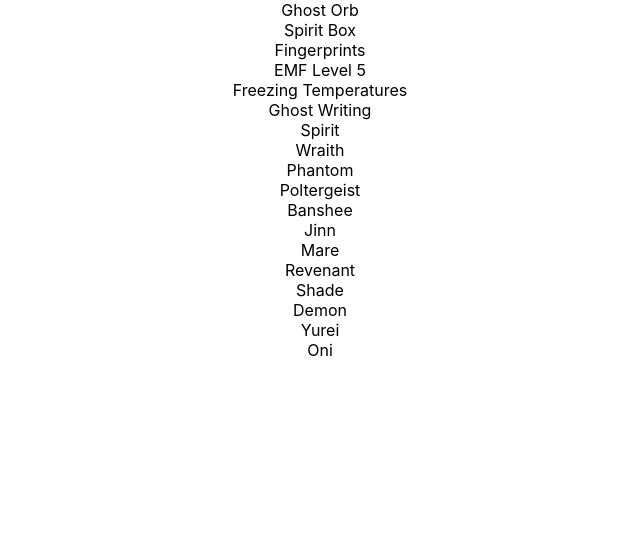
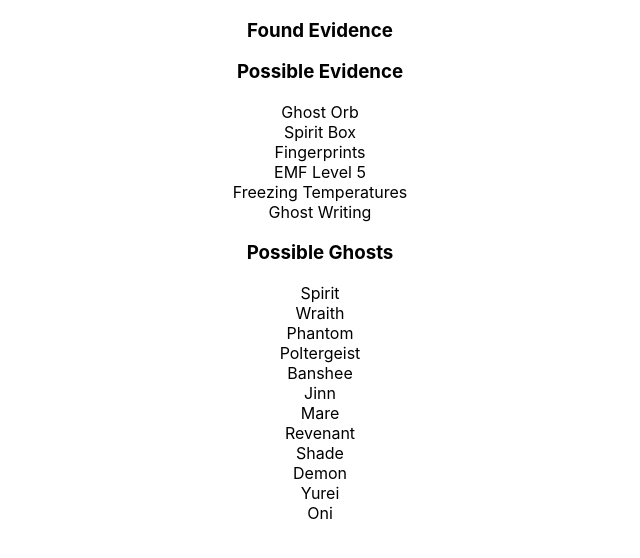
Before and after one commit to aduterte/phasmophobia-helper, a React (Create React App) app: page / in a window 1280 px wide. Shown: the top 558 px of the page, without its empty margins (320-960 px from the left). Built offline with nearby package versions, Linux system fonts and the light colour scheme.

Commit message:
functional

```diff
--- a/src/App.js
+++ b/src/App.js
@@ -10,22 +10,43 @@ function App() {
     evidence = useRecoilValue(evidenceAtom),
     [foundEvidence, setFoundEvidence] = useState([]),
     [possibleGhosts, setPossibleGhosts] = useState(ghosts),
-    [possibeEv, setPossibleEv] = useState(evidence)
+    [possibleEv, setPossibleEv] = useState(evidence)
 
   function handleEvidence(e){
     let newEv = e.target.innerText
     setFoundEvidence([...foundEvidence, newEv])
+    let posGhosts = possibleGhosts.filter( x => x.evidence.find(e => e === newEv))
+    setPossibleGhosts(posGhosts)
+
+    let remaining = Array.from(new Set(posGhosts.map(x => x.evidence).flat()))
+    // finds all possible remaining evidence
+    let temp = remaining.filter(x=> {
+      if (!foundEvidence.includes(x) && x !==newEv){
+        return x
+      }
+    })
+    // removes evidence from evidence pool
+    console.log(temp)
+    setPossibleEv(temp)
+    //
+    // console.log(temp)
+    // temp = possibleEv.filter(x=> x !== newEv)
+    // console.log(temp)
+    // setPossibleEv(temp)
   }
 
   return (
     <div className="App">
       <div>
+        <h3>Found Evidence</h3>
         {foundEvidence.map(f => <div key={f}>{f}</div>)}
       </div>
       <div>
-        {evidence.map(ev => <div onClick={handleEvidence} key={ev}>{ev}</div>)}
+        <h3>Possible Evidence</h3>
+        {possibleEv.map(ev => <div onClick={handleEvidence} key={ev}>{ev}</div>)}
       </div>
       <div>
+        <h3>Possible Ghosts</h3>
         {possibleGhosts.map(ghost=> <GhostComponent key={ghost.name} ghost={ghost}/>)}
       </div>
     </div>
```
